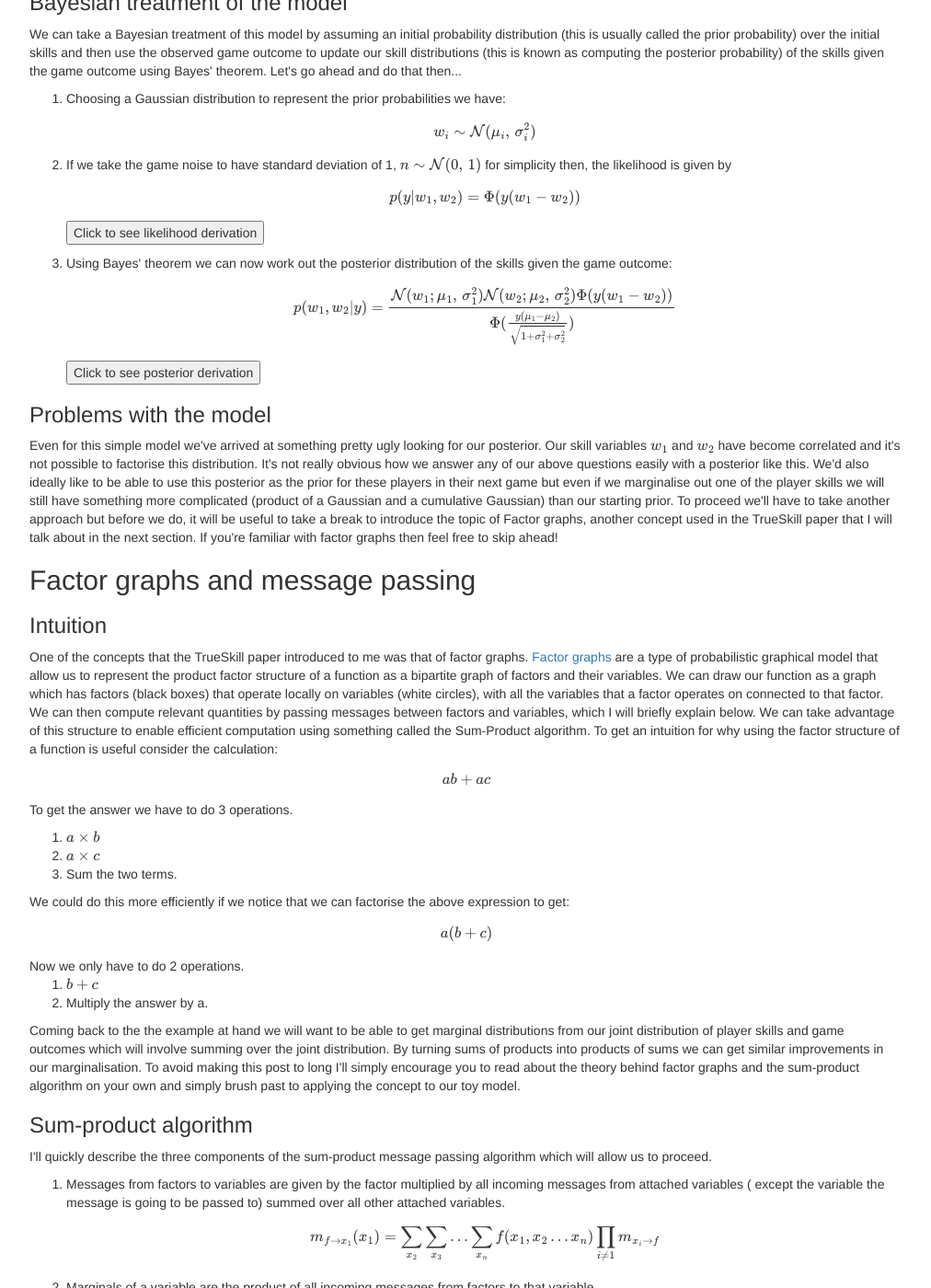
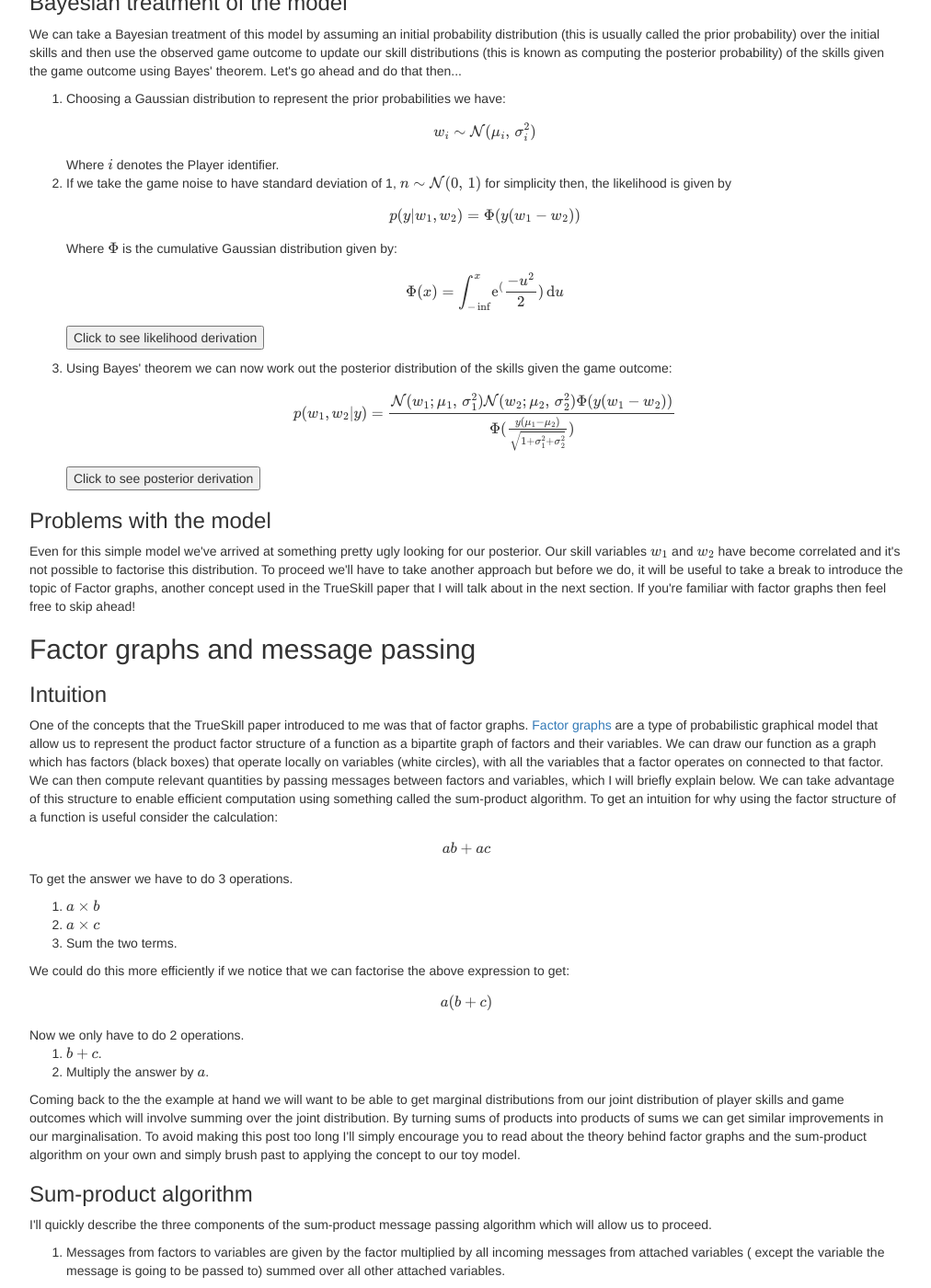
Before and after one commit to Nush395/Nush395.github.io, a Jekyll site: the page built from _posts/2020-06-06-true-skill.html, in a window 1280 px wide and 1400 px high, scrolled down 1188 px. Shown: the whole window at 92% size, without its empty margins (133-1145 px from the left). Built offline with Jekyll 4.4.1, drawn with Linux system fonts in a browser that asks for light colours; formulas are drawn with MathJax 3; some of the changed text lies outside the part shown.

Commit message:
Minor corrections to Trueskill post.

```diff
--- a/_posts/2020-06-06-true-skill.html
+++ b/_posts/2020-06-06-true-skill.html
@@ -100,17 +100,32 @@
         <li>
             Choosing a Gaussian distribution to represent the prior probabilities we have:
             $$w_i \sim \mathcal{N}(\mu_i,\,\sigma_i^{2})$$
+            Where $i$ denotes the Player identifier.
         </li>
         <li>
             If we take the game noise to have standard deviation of 1, $n \sim \mathcal{N}(0,\,1)$ for simplicity then,
             the likelihood is given by $$p(y|w_1,w_2) = \Phi(y(w_1-w_2))$$
+            Where $\Phi$ is the cumulative Gaussian distribution given by:
+            $$\Phi(x) = \int_{-\inf}^x \! \mathrm{e}^(\frac{-u^2}{2}) \, \mathrm{d}u$$
             <p>
             <button data-toggle="collapse" data-target="#likelihood-derivation">Click to see likelihood derivation</button>
             <div id="likelihood-derivation" class="collapse">
                 $$t = w_1 - w_2 + n \Rightarrow p(t|w_1,w_2) = \mathcal{N}(w_1-w_2,\,1)$$
                 As y is a binary variable let's work out each case:
                 $$p(y=1|w_1,w_2) = p(t>0|w_1,w_2) = \Phi(w_1-w_2)$$
-                $$p(y=-1|w_1,w_2) = p(t<0|w_1,w_2) = 1 - \Phi(w_1-w_2) = \Phi(-(w_1-w_2))$$
+                <button data-toggle="collapse" data-target="#phi-derivation">Click for more details.</button>
+                <div id="phi-derivation" class="collapse">
+                    \begin{align}
+                        p(t>0|w_1,w_2) &= \int_0^{\inf} \! p(t|w_1,w_2) \, \mathrm{d}t
+                        \\ &= \int_0^{\inf} \! \mathcal{N}(t|w_1-w_2,1) \, \mathrm{d}t
+                        \\ &= \int_0^{\inf} \! \mathrm{e}^{\frac{-(t-(w_1-w_2))^2}{2}} \, \mathrm{d}t
+                        \\ &= \int_{-\inf}^0 \! \mathrm{e}^{\frac{-(t-(w_1-w_2))^2}{2}} \, \mathrm{d}t
+                        \\ &= \int_{-\inf}^0 \! \mathrm{e}^{\frac{-v^2}{2}} \, \mathrm{d}v
+                        \\ &= \Phi(w_1-w_2)
+                    \end{align}
+                </div>
+
+                $$p(y=-1|w_1,w_2) = p(y \neq 1|w_1,w_2) = 1 - \Phi(w_1-w_2) = \Phi(-(w_1-w_2))$$
                 $$\therefore p(y|w_1,w_2) = \Phi(y(w_1-w_2))$$
             </div>
             </p>
@@ -141,10 +156,7 @@
 </h3>
 <p>
     Even for this simple model we've arrived at something pretty ugly looking for our posterior. Our skill variables
-    $w_1$ and $w_2$ have become correlated and it's not possible to factorise this distribution. It's not really obvious
-    how we answer any of our above questions easily with a posterior like this. We'd also ideally like to be able to use
-    this posterior as the prior for these players in their next game but even if we marginalise out one of the player skills
-    we will still have something more complicated (product of a Gaussian and a cumulative Gaussian) than our starting prior.
+    $w_1$ and $w_2$ have become correlated and it's not possible to factorise this distribution.
     To proceed we'll have to take another approach but before we do, it will be useful to take a
     break to introduce the topic of Factor graphs, another concept used in the TrueSkill paper that I will talk about in
     the next section. If you're familiar with factor graphs then feel free to skip ahead!
@@ -163,7 +175,7 @@
     that operate locally on variables (white circles), with all the variables that a factor operates on connected to that
     factor. We can then compute relevant quantities by passing messages between factors and variables, which I will briefly
     explain below.
-    We can take advantage of this structure to enable efficient computation using something called the Sum-Product
+    We can take advantage of this structure to enable efficient computation using something called the sum-product
     algorithm. To get an intuition for why using the factor structure of a function is
     useful consider the calculation:
     $$ab+ac$$
@@ -184,16 +196,16 @@
     Now we only have to do 2 operations.
     <ol>
         <li>
-            $b+c$
+            $b+c$.
         </li>
         <li>
-            Multiply the answer by a.
+            Multiply the answer by $a$.
         </li>
     </ol>
     Coming back to the the example at hand we will want to be able to get marginal distributions from our
     joint distribution of player skills and game outcomes which will involve summing over the joint distribution.
     By turning sums of products into products of sums we can get similar improvements in our marginalisation. To avoid
-    making this post to long I'll simply encourage you to read about the theory behind factor graphs and the sum-product
+    making this post too long I'll simply encourage you to read about the theory behind factor graphs and the sum-product
     algorithm on your own and simply brush past to applying the concept to our toy model.
 </p>
 <h3>
@@ -235,23 +247,22 @@
     <div class="col-sm-8" style="overflow-y: scroll; height:400px;">
         <p>
             Let's now again use this model and the sum product message passing algorithm to compute the
-            updated skill marginal for Player 1 in a game where Player 1 wins:
+            updated skill marginal for Player 1 in a game where Player 1 wins (a very similar sequence will give us the marginal
+            for Player 2):
         </p>
         <ol>
             <li>
-                First we pass messages from the prior factors to the variable $w_2$. This is simply:
+                First we pass messages from the prior factor attached to $w_2$ to the variable. This is simply:
                 $$m_{prior \to w_2}=\mathcal{N}(w_2;\mu_2,\,\sigma_2^{2})$$
             </li>
             <li>
-                Next we compute the message from the skill variables $w_2$ to the game factor $g$, again this
-                is straightforward as messages from variable to a factor is simply the product of all incoming messages
-                to the variable except the incoming message from that factor. There's only one other incoming
+                Next we compute the message from the skill variables $w_2$ to the game factor $g$. There's only one other incoming
                 message to $w_i$, the message that just arrived from the prior factor, so we simply pass that on.
                 $$m_{w_2 \to f}=\mathcal{N}(w_2;\mu_2,\,\sigma_2^{2})$$
             </li>
             <li>
                 We know that Player 1 won so we must have observed a the game outcome of $y=1$. Therefore we also pass
-                a message from the game factor $k$ "up" to variable k.
+                a message from the outcome factor $g$ "up" to variable t.
                 $$m_{g \to t} = \delta(1-sign(t))$$
             </li>
             <li>
@@ -299,13 +310,13 @@
     game in which Player 1 plays. The problem that arises then is that because we have that pesky cumulative Gaussian left over
     upon playing the next game our new posterior will be the product of this prior with another
     cumulative Gaussian, taking us up to two cumulative Gaussians, a third game and we'll be at three cumulative Gaussians and so
-    on till the $n\mathrm{th}$ game where we'll have accumulated $n-1$ cumulative Gaussian factors.
+    on till the $n^{th}$ game where we'll have accumulated $n$ cumulative Gaussian factors.
 </p>
 <p>
     Each of these cumulative Gaussian factors has 2 parameters associated to it (as well as the original 2 parameters for the
-    first Gaussian) and so after n games we will have
-    $(n-1)*2+2=n$ parameters associated with a player's prior distribution. So the question is there a way to update the prior
-    without increasing the number of parameters required to model it. Well you won't be surprised that the folks that wrote the
+    first Gaussian) and so after n games we will have $n*2+2=n+2$ parameters associated with a player's prior distribution.
+    In other words the number of parameters required to represent a player's skill is $O(n)$.
+    So the question is: can we get that $O(n)$ down to $O(1)$ space for each player? Well you won't be surprised that the folks that wrote the
     paper came up with a solution and that's what we'll talk about in the next section.
 </p>
 <h2>
@@ -315,7 +326,7 @@
     Gaussian is good.
 </h4>
 <p>
-    (I believe) the intuition for solving the problem we encountered above comes from the insight that if all our messages were Gaussian
+    The intuition for solving the problem we encountered above comes (I believe) from the insight that if all our messages were Gaussian
     then when we multiplied them together the product would also be another Gaussian. So let's go back to our factor graph
     for the toy model and try and figure out where the non-Gaussian messages arose from. After a brief scroll up and down the page
     we're back and we see that it's step 3 in the above message passing that introduces the non-Gaussian message. If we want everything
@@ -353,8 +364,11 @@
     <p>Now let's make our approximation to the marginal..</p>
     \begin{align}
         p(t) &= m_{f \to t} \times m_{t \to f}
-            \\ &= \delta(1-sign(t))\mathcal{N}(t;\mu_1-\mu_2,1+\sigma_1^{2}+\sigma_2^{2})
+            \\ &= \mathcal{N}(t;\mu_1-\mu_2,1+\sigma_1^{2}+\sigma_2^{2})\delta(1-sign(t))
           \\   &\approx \mathcal{N}(t;\mu_{approx},\sigma_{approx}^{2})
+    \end{align}
+    \begin{align}
+        m_{t \to f} &= \frac{p(t)}{m_{f \to t}}
     \\    m_{t \to f}  &=  \frac{\mathcal{N}(t;\mu_{approx},\sigma_{approx}^{2})}{\mathcal{N}(t;\mu_1-\mu_2,1+\sigma_1^{2}+\sigma_2^{2})}
 \\ m_{t \to f}  &= \mathcal{N}(t;\mu_{msg},\sigma_{msg}^{2})
     \end{align}
@@ -427,22 +441,26 @@
     Conclusions
 </h2>
 <p>
-    This has been a very brief summary of some parts of the TrueSkill paper. We're now armed with the knowledge of how to
-    update player's skill distributions given the outcomes of games. Now that we have a better idea of what a player's skill is
-    we can use that to answer some of those questions we asked at the beginning.
+    This has been a very brief summary of some parts of the TrueSkill paper. The paper describes a more general implementation
+    of the toy model we've been dealing with that extends to teams of players, multiple teams playing against each other and handles draws
+    to name a few of the details I've missed out here! I hope however that this has given you a broad intuition for the details
+    that will allow you to better understand those. Anyway now that we have a better idea of what a player's skill is
+    let's try and reanswer that to answer some of those questions we asked at the very start.
     <h4>
         Who to rationally bet on in a game
     </h4>
     <p>
     For example if two players with skills $w_1$ and $w_2$
-    play each other what is the probability that each one wins. That's simply the likelihood we calculated earlier $p(y|w_1,w_2)$.
+    play each other what is the probability that each one wins. That's simply the likelihood we calculated earlier:
+        $$p(y|w_1,w_2) = \Phi(y(w_1-w_2))$$
     </p>
     <h4>
         How can I rank players
     </h4>
-    <p>We can also use these skills to rank players. I believe that typically a single rating is taken from the marginal distribution
-        for a players skill as $\mu-3\sigma$ as then there is a 95% chance that the player's skill is greater than that value.
-        Once we have these point estimates they can then be used to rank the players in a given game in order.
+    <p>We can also use these skills to rank players. I believe what's done in the TrueSkill implementation is a point estimate
+        is taken from the marginal distribution
+        for a players skill as $\mu-3\sigma$ as then there is a 99.7% chance that the player's skill is greater than that value.
+        Once we have these point estimates they can then be used to rank the players in a leaderboard.
     </p>
     <h4>
         Other cool applications
@@ -454,6 +472,18 @@
         to rank chess players across history, even though some were not even playing in the same time period! Check out the paper
         <a href="https://papers.nips.cc/paper/3331-trueskill-through-time-revisiting-the-history-of-chess.pdf">here.</a>
     </p>
+    <h3>
+        Next steps
+    </h3>
+    <p>One of the things that the TrueSkill algorithm doesn't model is the score difference between players. For example if Player A beat me
+    10-0 in a game I would expect their skill update to be greater than if they struggled out a win at 10-9. This is something that I will be
+    investigating and hopefully be able to talk about in a following blog post. Another thing I want to do is to use my
+        <a href="https://github.com/Nush395/TrueSkill">Python implementation</a> of TrueSkill to rank teams in the 2010 men's football world cup to try and predict the game outcomes in
+        the knockout stages. I especially want to see if I can outpredict
+        <a  href="https://en.wikipedia.org/wiki/Paul_the_Octopus">Paul the octopus</a>
+        because if I can't then
+        really what's the point in learning all these Bayesian techniques, when I should be learning more about octopi.
+    </p>
 </p>
 <h2>
     Appendix
@@ -464,3 +494,22 @@
 <h3>
     Variable $t$ to factor $f$ detailed calculation
 </h3>
+<h2>
+    References
+</h2>
+<p>
+    <ol>
+        <li>
+            Rasmussen lectures
+        </li>
+        <li>
+            TrueSkill paper
+        </li>
+        <li>
+            Jeff Moser
+        </li>
+        <li>
+            Bishop
+        </li>
+    </ol>
+</p>
```
